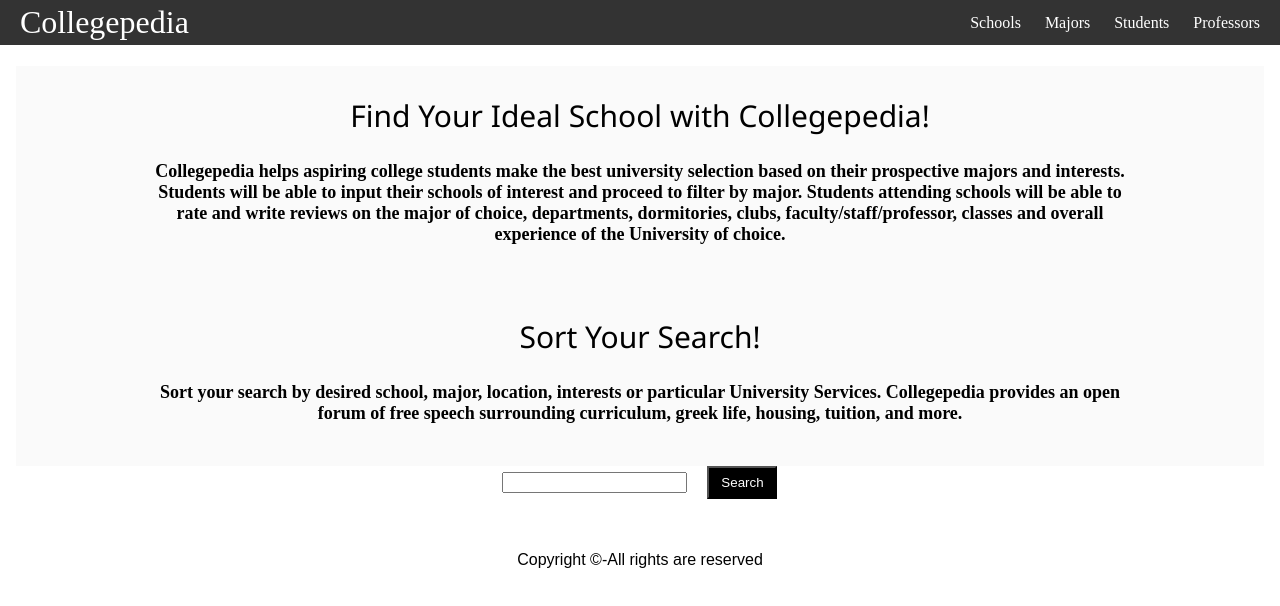
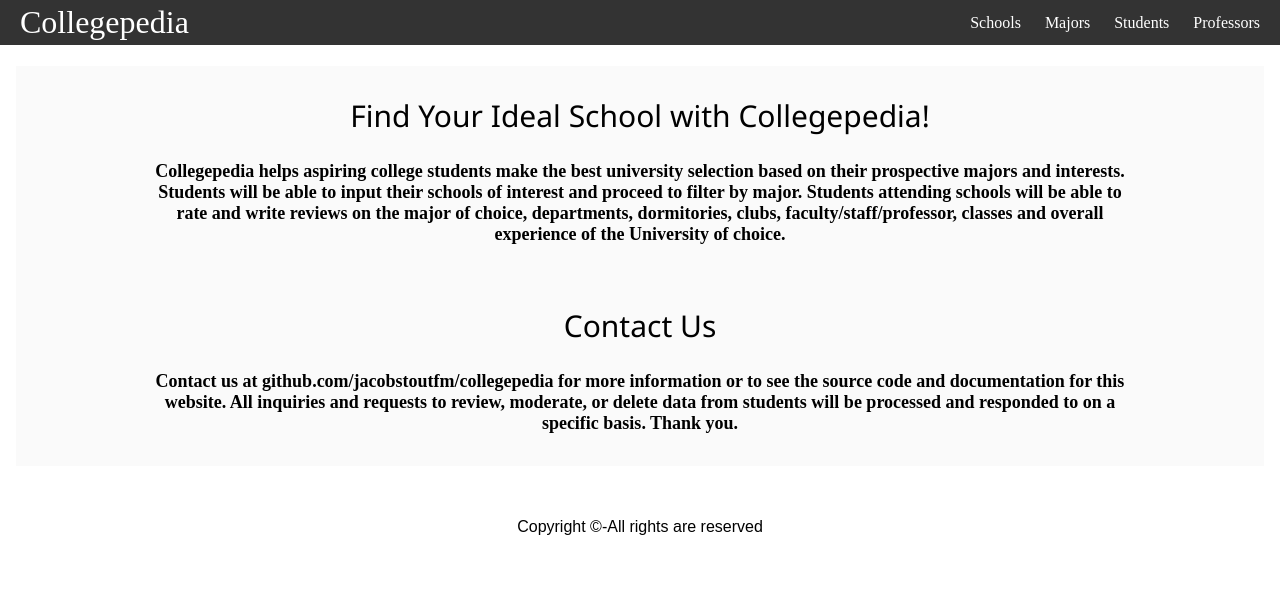
Before and after one commit to jacobstoutfm/collegepedia, a React (Create React App) app in the folder collegepedia-stout/: page / in a window 1280 px wide. Shown: the top 606 px of the page. Built offline with nearby package versions, Linux system fonts and the light colour scheme.

Commit message:
Added star buttons / University for registration
Added buttons that populate a star image for ratings to be setup. Added an option for users to register with University.

```diff
--- a/collegepedia-stout/src/pages/Home.js
+++ b/collegepedia-stout/src/pages/Home.js
@@ -20,19 +20,16 @@ export default function Home() {
                 <div class="box-main">
                     <div class="secondHalf">
                         <h1 class="text-big" id="program">
-                            Sort Your Search!
+                            Contact Us
                         </h1>
                         <p class="text-small">
-                            Sort your search by desired school, major, location, interests or particular
-                            University Services.  Collegepedia provides an open forum of free speech
-                            surrounding curriculum, greek life, housing, tuition, and more.
+                            Contact us at github.com/jacobstoutfm/collegepedia for more information
+                            or to see the source code and documentation for this website. All inquiries
+                            and requests to review, moderate, or delete data from students will be
+                            processed and responded to on a specific basis. Thank you.
                         </p>
                     </div>
             </div>
             </section>
-        <div class="box-main">
-            <input type="text" name="search" id="search" />
-                <button class="btn btn-sm">Search</button>
-            </div>
     </h1>
   }
--- a/collegepedia-stout/src/pages/Majors.js
+++ b/collegepedia-stout/src/pages/Majors.js
@@ -22,6 +22,9 @@ function App() {
             <h4>Major: {data.name}</h4>
             <p>Department ID: {data.department_id}  </p>
             <p>Rating:  </p>
+            <body>
+            <button type = "button"><img src="https://upload.wikimedia.org/wikipedia/commons/thumb/e/e5/Full_Star_Yellow.svg/2048px-Full_Star_Yellow.svg.png" height = "25" width="25" alt="star"/> </button> <button type = "button"><img src="https://upload.wikimedia.org/wikipedia/commons/thumb/e/e5/Full_Star_Yellow.svg/2048px-Full_Star_Yellow.svg.png" height = "25" width="25" alt="star"/> </button> <button type = "button"><img src="https://upload.wikimedia.org/wikipedia/commons/thumb/e/e5/Full_Star_Yellow.svg/2048px-Full_Star_Yellow.svg.png" height = "25" width="25" alt="star"/> </button> <button type = "button"><img src="https://upload.wikimedia.org/wikipedia/commons/thumb/e/e5/Full_Star_Yellow.svg/2048px-Full_Star_Yellow.svg.png" height = "25" width="25" alt="star"/> </button> <button type = "button"><img src="https://upload.wikimedia.org/wikipedia/commons/thumb/e/e5/Full_Star_Yellow.svg/2048px-Full_Star_Yellow.svg.png" height = "25" width="25" alt="star"/> </button>
+            </body>
           </div>
         );
       })}
--- a/collegepedia-stout/src/pages/Professors.js
+++ b/collegepedia-stout/src/pages/Professors.js
@@ -21,6 +21,7 @@ function App() {
           <div key={data.id}>
             <h4>Professor: {data.first_name} {data.last_name} </h4>
             <p>Rating:  </p>
+            <button type = "button"><img src="https://upload.wikimedia.org/wikipedia/commons/thumb/e/e5/Full_Star_Yellow.svg/2048px-Full_Star_Yellow.svg.png" height = "25" width="25" alt="star"/> </button> <button type = "button"><img src="https://upload.wikimedia.org/wikipedia/commons/thumb/e/e5/Full_Star_Yellow.svg/2048px-Full_Star_Yellow.svg.png" height = "25" width="25" alt="star"/> </button> <button type = "button"><img src="https://upload.wikimedia.org/wikipedia/commons/thumb/e/e5/Full_Star_Yellow.svg/2048px-Full_Star_Yellow.svg.png" height = "25" width="25" alt="star"/> </button> <button type = "button"><img src="https://upload.wikimedia.org/wikipedia/commons/thumb/e/e5/Full_Star_Yellow.svg/2048px-Full_Star_Yellow.svg.png" height = "25" width="25" alt="star"/> </button> <button type = "button"><img src="https://upload.wikimedia.org/wikipedia/commons/thumb/e/e5/Full_Star_Yellow.svg/2048px-Full_Star_Yellow.svg.png" height = "25" width="25" alt="star"/> </button>
           </div>
         );
       })}
--- a/collegepedia-stout/src/pages/Schools.js
+++ b/collegepedia-stout/src/pages/Schools.js
@@ -22,6 +22,7 @@ function App() {
             <h4>University: {data.name}</h4>
             <p>Address: {data.address}  </p>
             <p>Rating:  </p>
+            <button type = "button"><img src="https://upload.wikimedia.org/wikipedia/commons/thumb/e/e5/Full_Star_Yellow.svg/2048px-Full_Star_Yellow.svg.png" height = "25" width="25" alt="star"/> </button> <button type = "button"><img src="https://upload.wikimedia.org/wikipedia/commons/thumb/e/e5/Full_Star_Yellow.svg/2048px-Full_Star_Yellow.svg.png" height = "25" width="25" alt="star"/> </button> <button type = "button"><img src="https://upload.wikimedia.org/wikipedia/commons/thumb/e/e5/Full_Star_Yellow.svg/2048px-Full_Star_Yellow.svg.png" height = "25" width="25" alt="star"/> </button> <button type = "button"><img src="https://upload.wikimedia.org/wikipedia/commons/thumb/e/e5/Full_Star_Yellow.svg/2048px-Full_Star_Yellow.svg.png" height = "25" width="25" alt="star"/> </button> <button type = "button"><img src="https://upload.wikimedia.org/wikipedia/commons/thumb/e/e5/Full_Star_Yellow.svg/2048px-Full_Star_Yellow.svg.png" height = "25" width="25" alt="star"/> </button>
           </div>
         );
       })}
```
Also changed, not shown: 2 other files (tests, documents, lock files or other folders).
